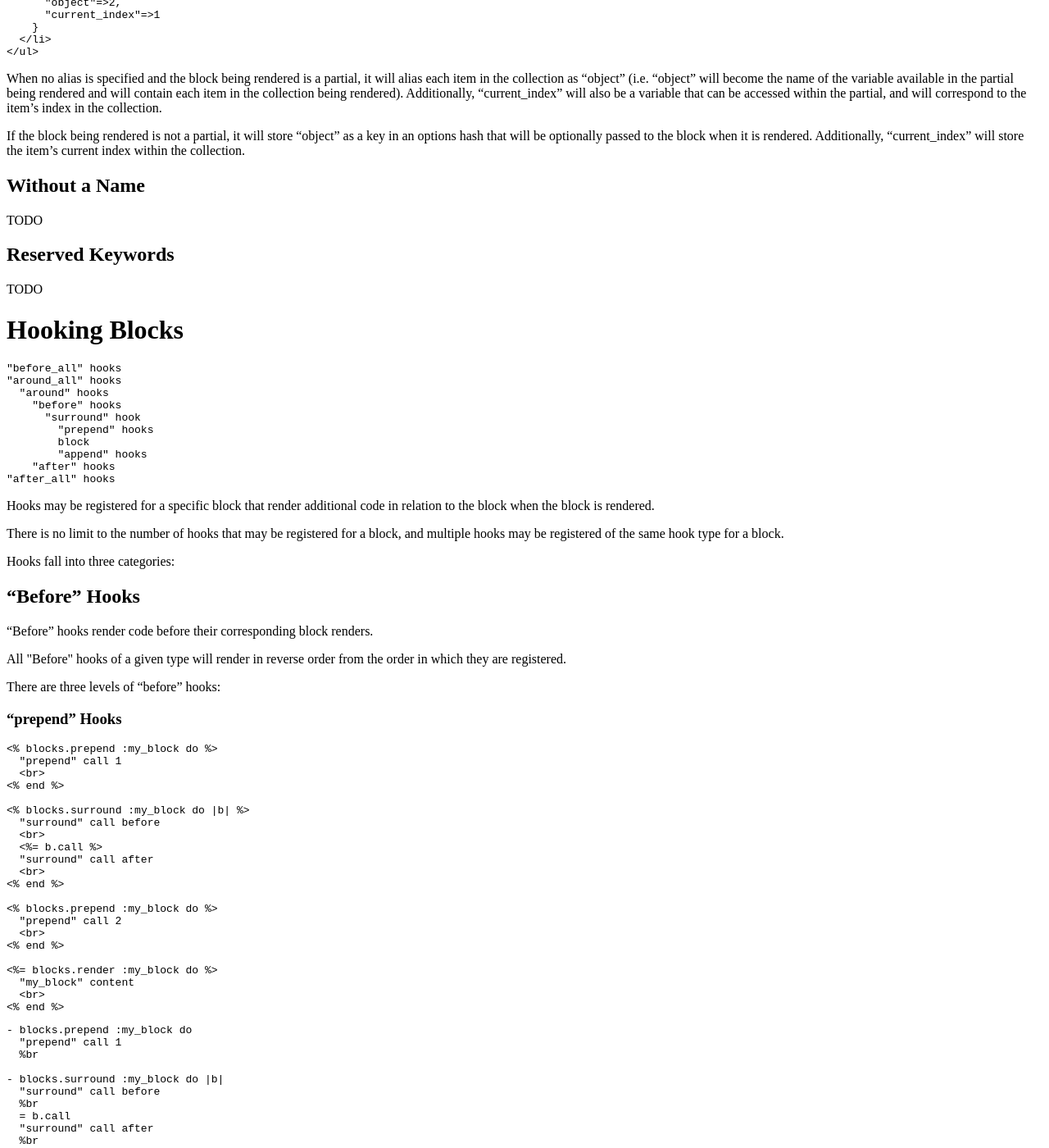
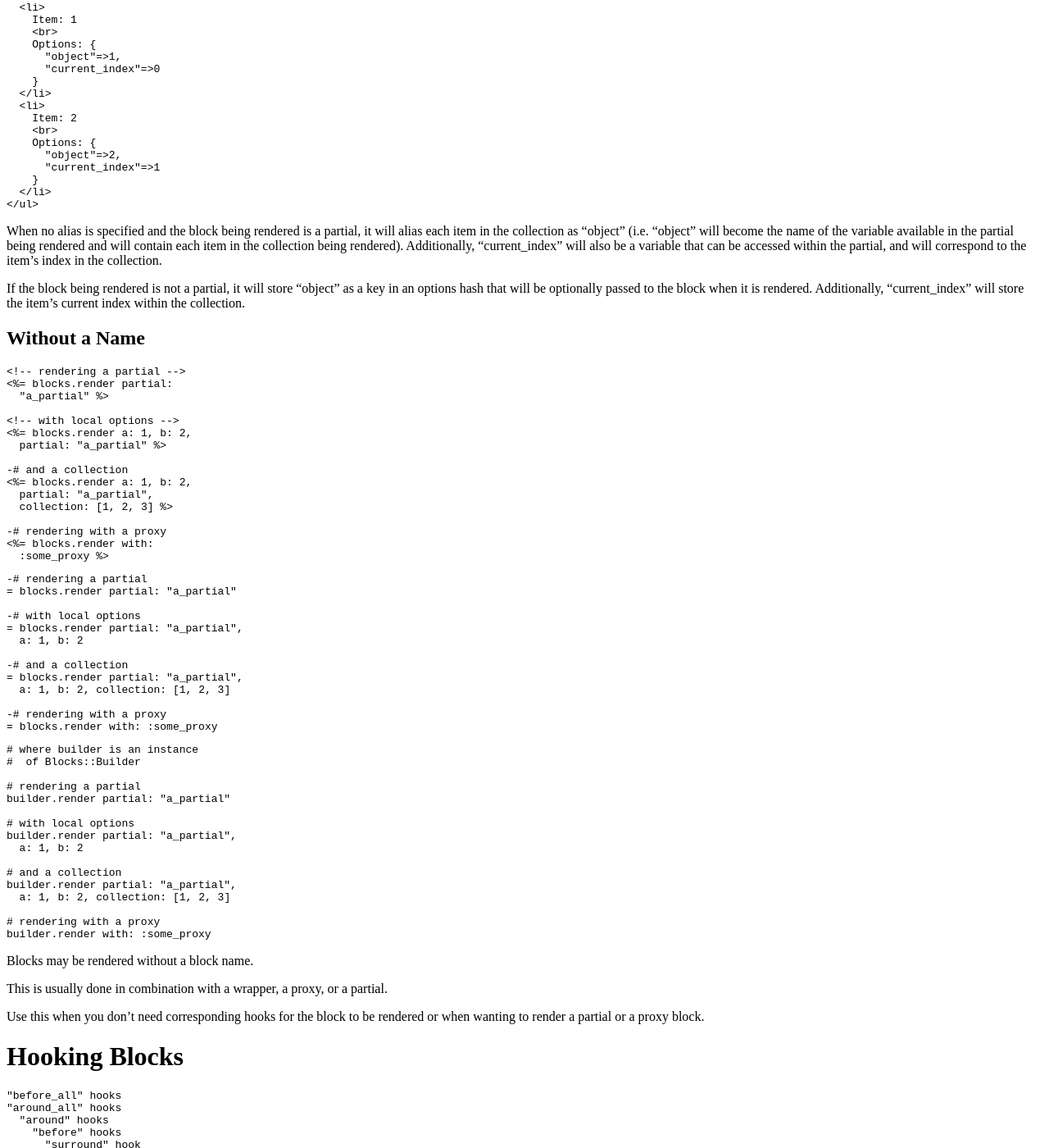
Before and after one commit to hunterae/blocks, a Jekyll site: the page built from docs/index.md, in a window 1280 px wide and 1400 px high, scrolled down 16008 px. Shown: the whole window at 82% size. Built offline with Jekyll 4.4.1, drawn with Linux system fonts in a browser that asks for light colours; nearby versions of some CDN libraries; library files that are not in the unit come from our copies; comment, search, counter and statistics services are not loaded; some of the changed text lies outside the part shown.

Commit message:
More documentation

````diff
--- a/docs/_includes/acknowledgements.md
+++ b/docs/_includes/acknowledgements.md
@@ -1,6 +1,6 @@
 # Acknowledgements
 
-The blocks gem was written and is maintained by [Andrew Hunter](http://github.com/hunterae).
+The [blocks gem](http://github.com/hunterae/blocks) was written and is maintained by [Andrew Hunter](http://github.com/hunterae).
 
 If you think this looks somewhat familiar, there's good reason for that. Any similarities you may notice with [Rails's content_for with yield](http://api.rubyonrails.org/classes/ActionView/Helpers/CaptureHelper.html#method-i-content_for) and [rendering partials in Rails](https://apidock.com/rails/ActionController/Base/render) are intentional (the proxying feature may even remind you of [Ruby's Forwardable Module](http://ruby-doc.org/stdlib-2.0.0/libdoc/forwardable/rdoc/Forwardable.html)). Part of the original reasoning for the creating this gem was to provide a common interface for rendering both Ruby blocks and Rails' partials.
 
--- a/docs/_includes/defining.md
+++ b/docs/_includes/defining.md
@@ -586,8 +586,30 @@ Every block that are defined with a Ruby block or a proxy to a Block that is def
 
 ## Without a Name
 
-TODO
+```erb
+See Ruby tab
+```
 
-## Reserved Keywords
+```haml
+See Ruby tab
+```
 
-TODO
+```ruby
+# where builder is an instance of
+#  Blocks::Builder
+anonymous_block = builder.define do
+  "hello"
+end
+
+puts anonymous_block.name
+# Outputs "anonymous_block_1"
+
+puts anonymous_block.anonymous
+# Outputs true
+```
+
+Blocks may be defined without a name. When no block name is provided, an anonymous name will be generated.
+
+<aside class="notice">
+  This is really only useful directly within the Ruby code or when extending the Blocks::Builder class.
+</aside>
--- a/docs/_includes/introduction.md
+++ b/docs/_includes/introduction.md
@@ -1,6 +1,6 @@
 # Introduction
 
-The Blocks gem is many things.
+The [blocks gem](http://github.com/hunterae/blocks) is many things.
 
 It acts as:
 
--- a/docs/_includes/rendering.md
+++ b/docs/_includes/rendering.md
@@ -559,8 +559,62 @@ If the block being rendered is not a partial, it will store "object" as a key in
 
 ## Without a Name
 
-TODO
+```erb
+<!-- rendering a partial -->
+<%= blocks.render partial:
+  "a_partial" %>
 
-## Reserved Keywords
+<!-- with local options -->
+<%= blocks.render a: 1, b: 2,
+  partial: "a_partial" %>
 
-TODO
+-# and a collection
+<%= blocks.render a: 1, b: 2,
+  partial: "a_partial",
+  collection: [1, 2, 3] %>
+
+-# rendering with a proxy
+<%= blocks.render with:
+  :some_proxy %>
+```
+
+```haml
+-# rendering a partial
+= blocks.render partial: "a_partial"
+
+-# with local options
+= blocks.render partial: "a_partial",
+  a: 1, b: 2
+
+-# and a collection
+= blocks.render partial: "a_partial",
+  a: 1, b: 2, collection: [1, 2, 3]
+
+-# rendering with a proxy
+= blocks.render with: :some_proxy
+```
+
+```ruby
+# where builder is an instance
+#  of Blocks::Builder
+
+# rendering a partial
+builder.render partial: "a_partial"
+
+# with local options
+builder.render partial: "a_partial",
+  a: 1, b: 2
+
+# and a collection
+builder.render partial: "a_partial",
+  a: 1, b: 2, collection: [1, 2, 3]
+
+# rendering with a proxy
+builder.render with: :some_proxy
+```
+
+Blocks may be rendered without a block name.
+
+This is usually done in combination with a wrapper, a proxy, or a partial.
+
+Use this when you don't need corresponding hooks for the block to be rendered or when wanting to render a partial or a proxy block.
--- a/lib/blocks/renderers/runtime_context.rb
+++ b/lib/blocks/renderers/runtime_context.rb
@@ -46,6 +46,7 @@ module Blocks
       extract_control_options
     end
 
+    # TODO: this method needs to clone without context, i.e. with render_strategy, item, etc
     def extend_to_block_definition(block_definition)
       RuntimeContext.new(builder, block_definition, parent_options_set: merged_options_set.clone).tap do |rc|
         rc.runtime_args = self.runtime_args
````
Also changed, not shown: docs/_includes/reserved-keywords.md (added, +3 -0 lines), docs/_includes/wip.md (added, +34 -0 lines), docs/index.md (+1 -0 lines).
